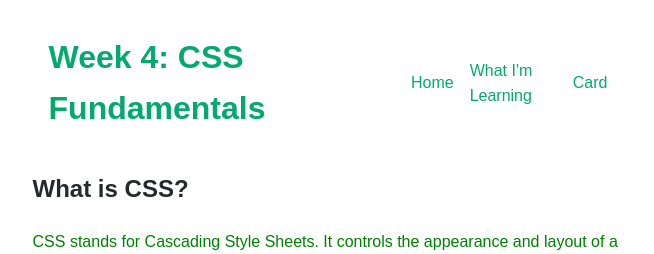
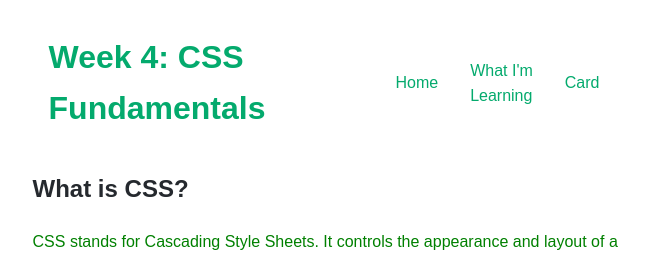
Before and after one commit to beerwar/techxp-activities, a PHP site: page / in a window 1280 px wide. Shown: the top 254 px of the page, without its empty margins (312-966 px from the left). Run offline with PHP 8.4, Linux system fonts and the light colour scheme.

Commit message:
Week 4 Lesson 3 - Task 2: A Stacking Navbar Core

```diff
--- a/week4/css/style.css
+++ b/week4/css/style.css
@@ -100,6 +100,10 @@ p {
 }
 
 .navbar a {
+    display: flex;
+    align-items: center;
+    min-height: 44px;
+    padding-inline: 0.5rem;
     color: var(--brand);
     text-decoration: none;
 }
```
